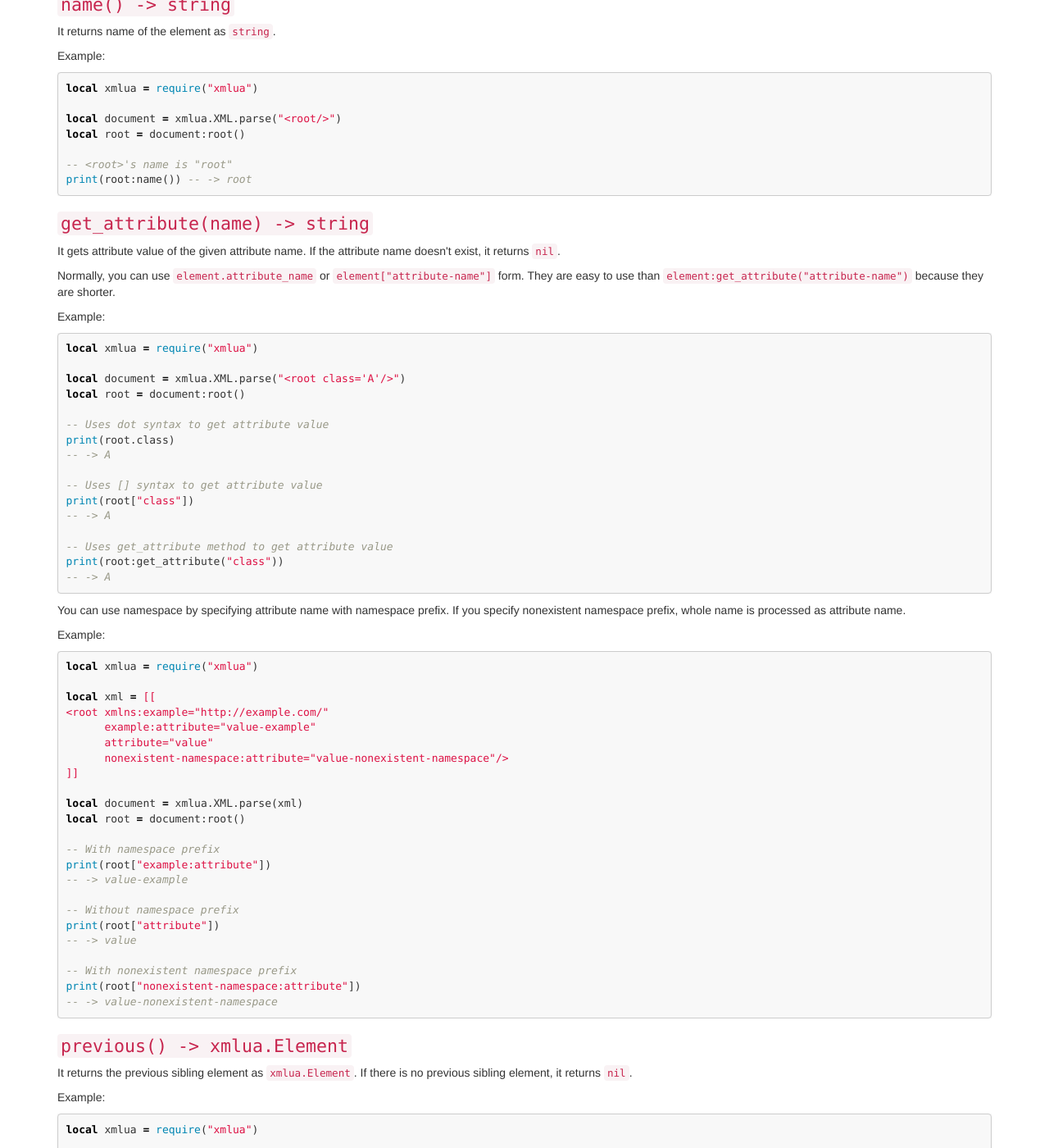
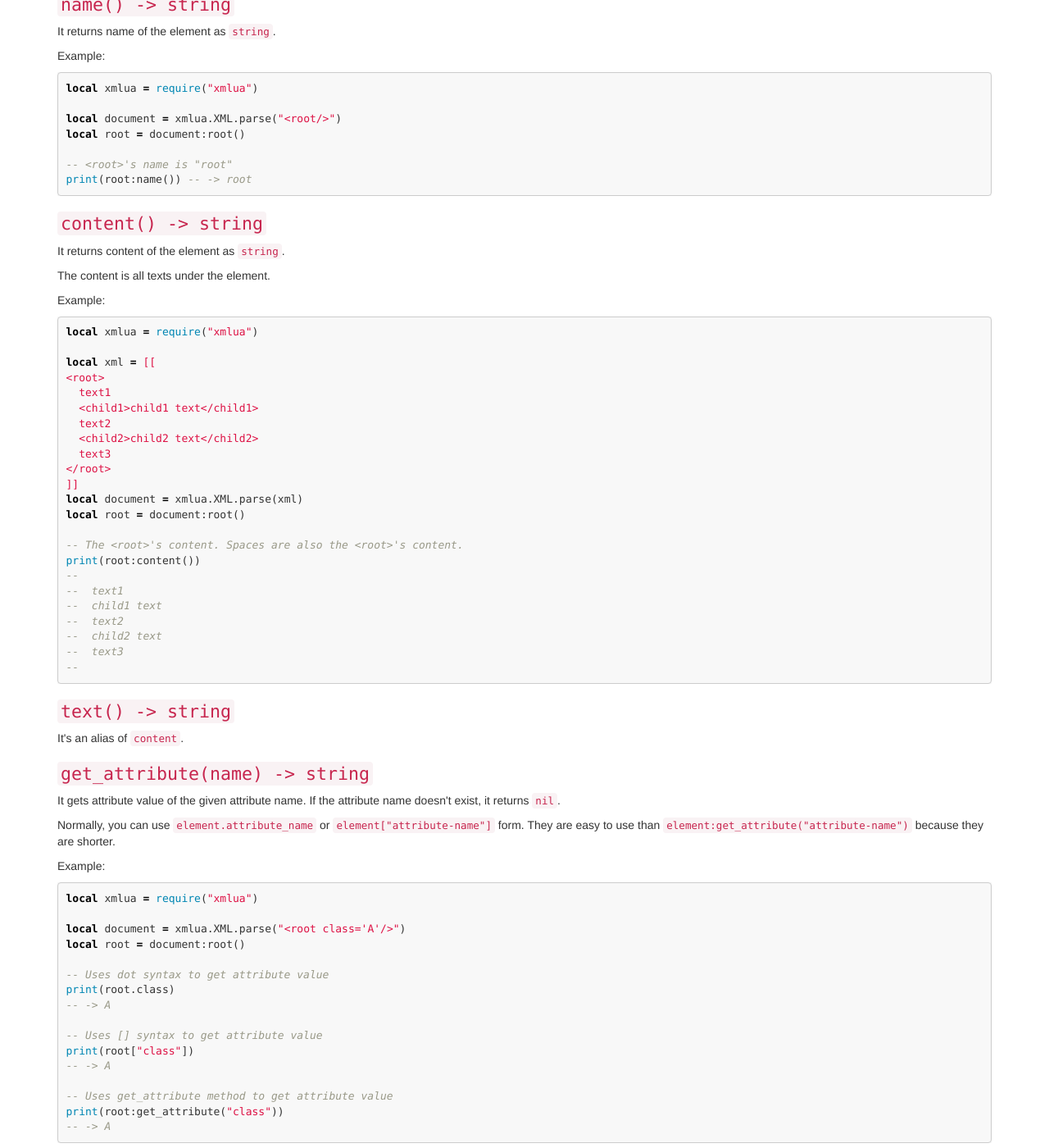
Before and after one commit to clear-code/xmlua, a Jekyll site: the page built from docs/reference/element.md, in a window 1280 px wide and 1400 px high, scrolled down 588 px. Shown: the whole window at 82% size. Built offline with Jekyll 4.4.1, drawn with Linux system fonts in a browser that asks for light colours.

Commit message:
doc: add Element:content, Element:text, NodeSet:content and NodeSet:text

````diff
--- a/docs/reference/element.md
+++ b/docs/reference/element.md
@@ -44,6 +44,44 @@ local root = document:root()
 -- <root>'s name is "root"
 print(root:name()) -- -> root
 ```
+
+### `content() -> string` {#content}
+
+It returns content of the element as `string`.
+
+The content is all texts under the element.
+
+Example:
+
+```lua
+local xmlua = require("xmlua")
+
+local xml = [[
+<root>
+  text1
+  <child1>child1 text</child1>
+  text2
+  <child2>child2 text</child2>
+  text3
+</root>
+]]
+local document = xmlua.XML.parse(xml)
+local root = document:root()
+
+-- The <root>'s content. Spaces are also the <root>'s content.
+print(root:content())
+--
+--  text1
+--  child1 text
+--  text2
+--  child2 text
+--  text3
+--
+```
+
+### `text() -> string` {#text}
+
+It's an alias of [`content`](#content).
 
 ### `get_attribute(name) -> string` {#get-attribute}
 
````
Also changed, not shown: docs/ja/reference/element.md (+38 -0 lines), docs/ja/reference/node-set.md (+29 -0 lines), docs/ja/tutorial/index.md (+10 -0 lines), docs/reference/node-set.md (+29 -0 lines), docs/tutorial/index.md (+10 -0 lines), 5 other files.
